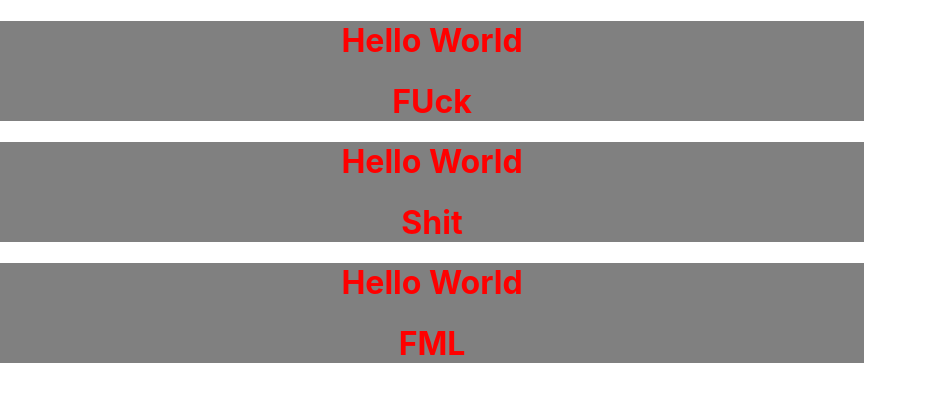
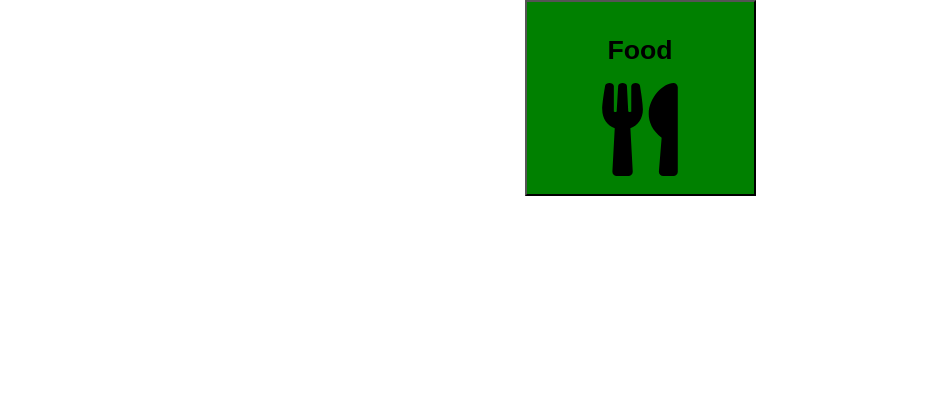
Before and after one commit to shelterto/shelterto.github.io, a React (Create React App) app: page / in a window 1280 px wide. Shown: the top 402 px of the page, without its empty margins (0-927 px from the left). Built offline with nearby package versions, Linux system fonts and the light colour scheme.

Commit message:
donocard component complete

```diff
--- a/src/App.css
+++ b/src/App.css
@@ -1,3 +1,13 @@
+.root{
+  --primary-color: #F5f5f5
+}
+
+@media (prefers-color-scheme: dark) {
+  root:{
+
+  }
+}
+
 .App {
   text-align: center;
 }
@@ -14,7 +24,7 @@
 }
 
 .App-header {
-  background-color: #282c34;
+  background-color: var(--primary-color);
   min-height: 100vh;
   display: flex;
   flex-direction: column;
--- a/src/App.js
+++ b/src/App.js
@@ -1,16 +1,14 @@
 import logo from './logo.svg';
+import utensilsImg from './images/utensils.svg'
 import './App.css';
 import InfoCard from './infoCard/InfoCard'
+import DonoCard from './donoCard/DonoCard'
 
 function App() {
 
   return (
     <div className="App">
-      <InfoCard text="FUck"/>
-
-      <InfoCard text="Shit"/>
-
-      <InfoCard text="FML"/>
+      <DonoCard DonoColor="green" DonoText="Food" DonoImg={utensilsImg}/>
     </div>
   );
 }
--- a/src/donoCard/DonoCard.css
+++ b/src/donoCard/DonoCard.css
@@ -0,0 +1,10 @@
+.donoCard{
+    width: 231px;
+    height: 196px;
+
+}
+
+.donoImg{
+    width: 104px;
+    height: 93px;
+}
--- a/src/donoCard/DonoCard.js
+++ b/src/donoCard/DonoCard.js
@@ -0,0 +1,14 @@
+import '../donoCard/DonoCard.css'
+
+const DonoCard = ({DonoText, DonoColor, DonoImg}) => {
+
+
+    return(
+        <button className="donoCard" style={{backgroundColor: DonoColor}}>
+            <h1> {DonoText}  </h1>
+            <img className = 'donoImg' src={DonoImg} />
+        </button>
+    )
+}
+
+export default DonoCard;
--- a/src/infoCard/InfoCard.css
+++ b/src/infoCard/InfoCard.css
@@ -1,5 +1,4 @@
 h1 {
-    color: red;
 }
 
 .infoCard{
```
Also changed, not shown: src/images/utensils.svg (added).
